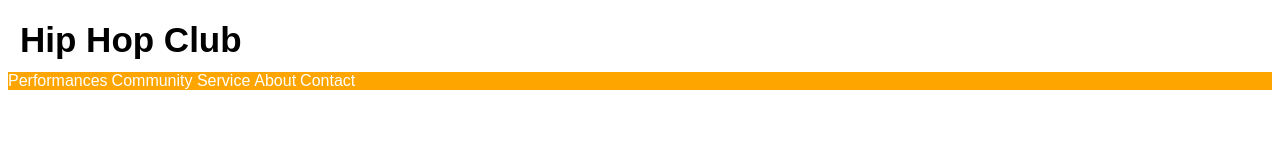
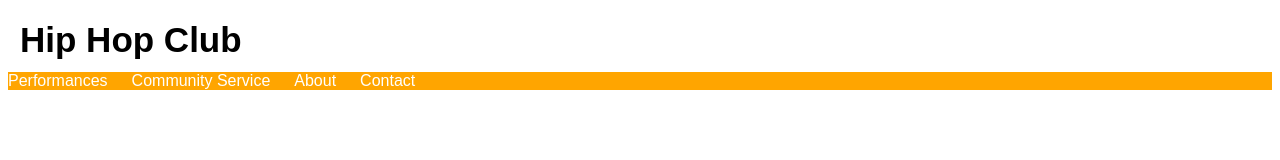
Before and after one commit to Oujirou/Jan2019TeamB, a plain HTML site: page index.html in a window 1280 px wide. Drawn offline with Linux system fonts and the light colour scheme.

Commit message:
navbar work

```diff
--- a/main.css
+++ b/main.css
@@ -10,9 +10,11 @@
 }
 nav {
     background: orange;
+    margin
 }
 nav a {
     font-family: sans-serif;
     text-decoration: none;
     color: white;
+    padding-right: 20px;
 }
```
